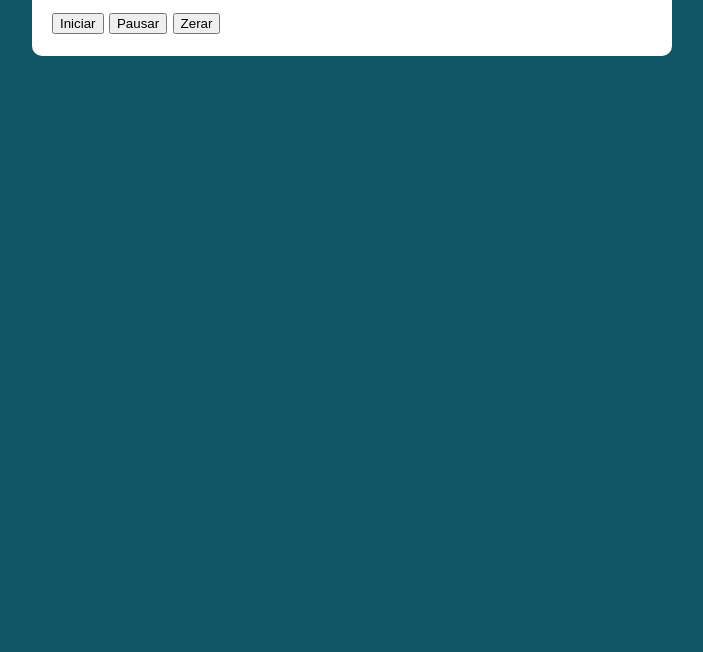
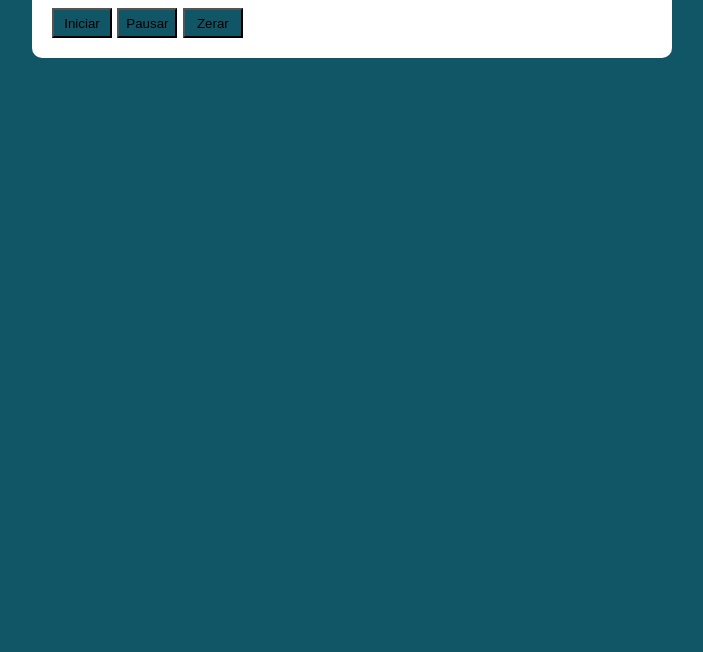
Before and after one commit to YagoConstantino/Curso-de-JavaScript, a plain HTML site: page LogicaDeProg/HTML/ExercicioTimer.html in a window 1280 px wide. Shown: the part 148-800 px from the top of the page, without its empty margins (288-991 px from the left). Drawn offline with nearby package versions, Linux system fonts and the light colour scheme.

Commit message:
att visual

```diff
--- a/LogicaDeProg/Css/ExercicioTimer.css
+++ b/LogicaDeProg/Css/ExercicioTimer.css
@@ -63,3 +63,16 @@ form button:hover {
     display: grid;
     grid-template-columns: 1fr 1fr;
 }
+
+button{
+  background-color: var(--primary-color);
+  text-align: center;
+  justify-content: center;
+  width: 60px;
+  height: 30px;
+  transition: all 500ms ease-in-out;
+}
+
+button:hover{
+  background-color: var(--primary-color-darker);
+}
--- a/LogicaDeProg/HTML/ExercicioTimer.html
+++ b/LogicaDeProg/HTML/ExercicioTimer.html
@@ -13,10 +13,12 @@
 
   <section class="container">
     <h1>Meu Timer</h1>
-    <div class="relogio"></div>
-    <button type="submit">Iniciar</button>
-    <button type="submit">Pausar</button>
-    <button type="submit">Zerar</button>
+    <div class="relogio">
+      <div class="timer"></div>
+      <button type="submit" id="iniciar">Iniciar</button>
+      <button type="submit" id="pausar">Pausar</button>
+      <button type="submit" id="zerar">Zerar</button>
+    </div>
   </section>
 
   <script src="/LogicaDeProg/ExercicioTimer.js"></script>
```
